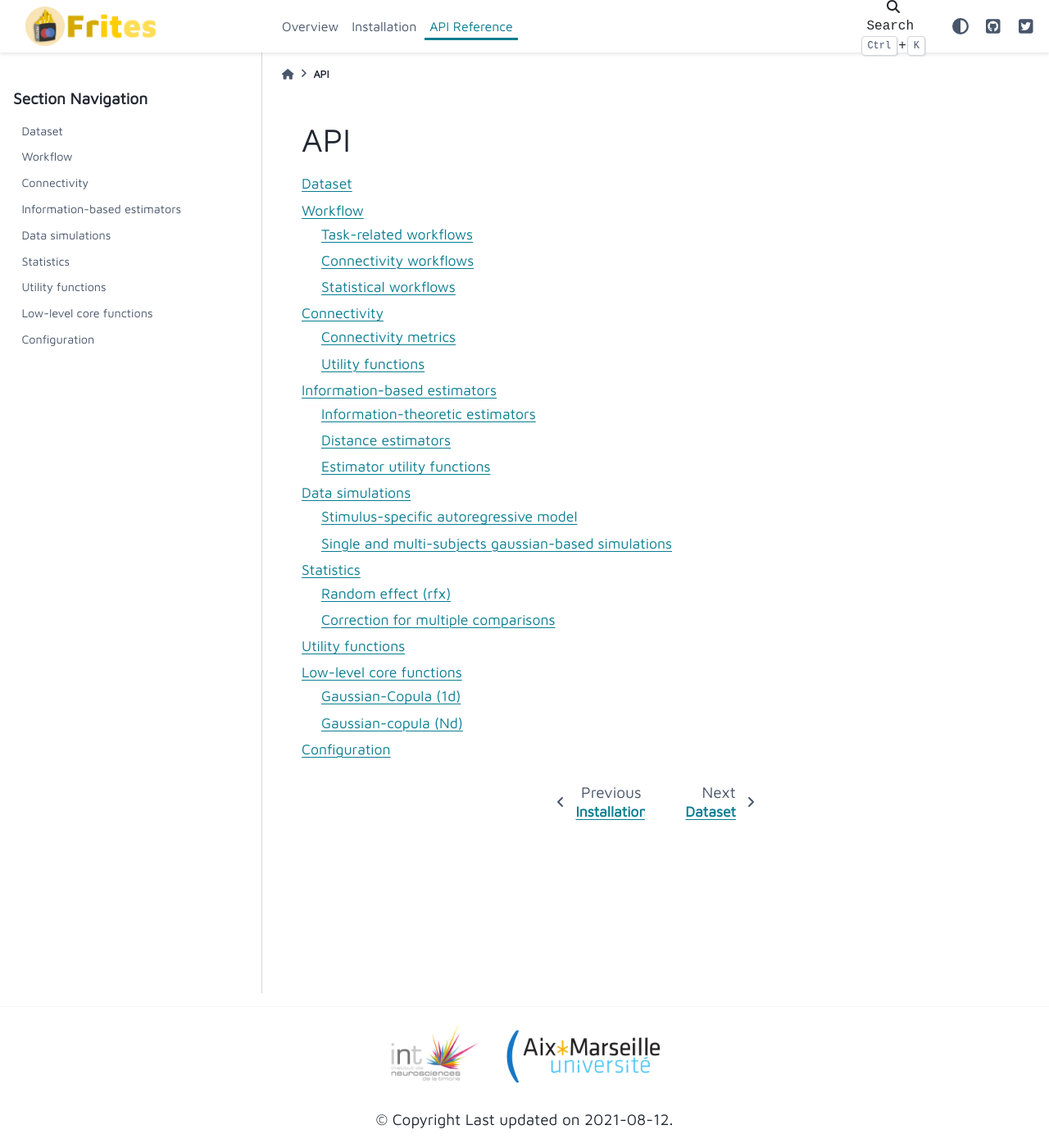
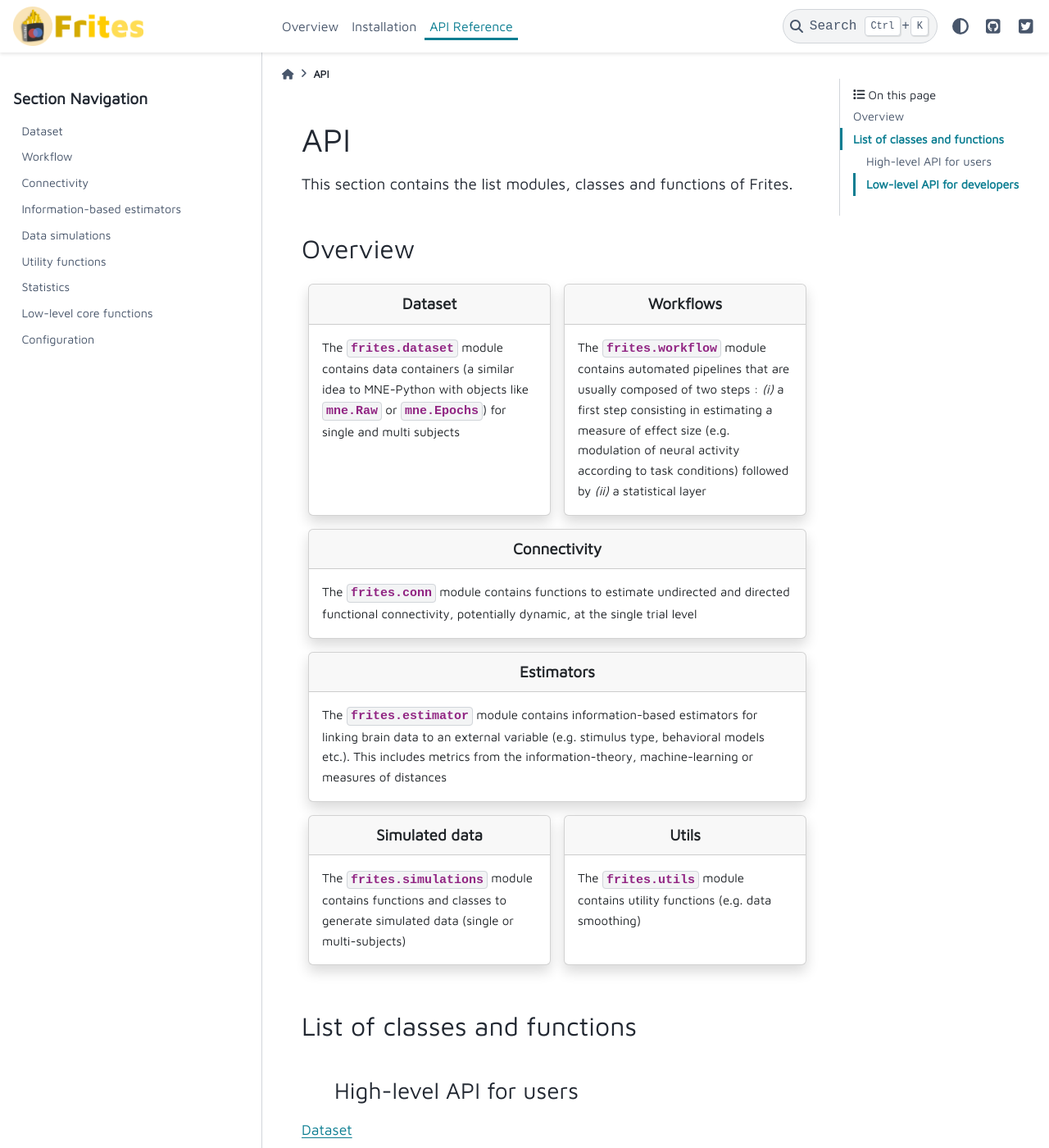
Before and after one commit to brainets/frites, a Sphinx documentation site: the page built from docs/source/api/index.rst, in a window 1280 px wide and 1400 px high. Shown: the whole window at 82% size. Built offline with Sphinx 7.4.7 and the PyData theme 0.15.4, drawn with Linux system fonts in a browser that asks for light colours; pages that are not in the unit, such as notebooks, are missing from menus; some of the changed text lies outside the part shown.

Commit message:
Doc improvements

```diff
--- a/docs/source/api/index.rst
+++ b/docs/source/api/index.rst
@@ -1,5 +1,76 @@
 API
 ===
+
+This section contains the list modules, classes and functions of Frites.
+
+Overview
+++++++++
+
+.. panels::
+    :container: container-lg pb-1
+    :header: text-center
+    :card: shadow
+
+    Dataset
+    ^^^^^^^
+
+    The :mod:`frites.dataset` module contains data containers (a similar idea
+    to MNE-Python with objects like :mod:`mne.Raw` or :mod:`mne.Epochs`) for
+    single and multi subjects
+
+    ---
+
+    Workflows
+    ^^^^^^^^^
+
+    The :mod:`frites.workflow` module contains automated pipelines that are
+    usually composed of two steps : `(i)` a first step consisting in estimating
+    a measure of effect size (e.g. modulation of neural activity according to
+    task conditions) followed by `(ii)` a statistical layer
+
+    ---
+    :column: col-lg-12 p-2
+
+    Connectivity
+    ^^^^^^^^^^^^
+
+    The :mod:`frites.conn` module contains functions to estimate undirected and
+    directed functional connectivity, potentially dynamic, at the single trial
+    level
+
+    ---
+    :column: col-lg-12 p-2
+
+    Estimators
+    ^^^^^^^^^^
+
+    The :mod:`frites.estimator` module contains information-based estimators
+    for linking brain data to an external variable (e.g. stimulus type,
+    behavioral models etc.). This includes metrics from the information-theory,
+    machine-learning or measures of distances
+
+    ---
+
+    Simulated data
+    ^^^^^^^^^^^^^^
+
+    The :mod:`frites.simulations` module contains functions and classes to
+    generate simulated data (single or multi-subjects)
+
+    ---
+
+    Utils
+    ^^^^^
+
+    The :mod:`frites.utils` module contains utility functions (e.g. data
+    smoothing)
+
+
+List of classes and functions
++++++++++++++++++++++++++++++
+
+High-level API for users
+^^^^^^^^^^^^^^^^^^^^^^^^
 
 .. toctree::
     :maxdepth: 2
@@ -9,7 +80,14 @@
     api_connectivity
     api_estimators
     api_simulations
+    api_utils
+
+Low-level API for developers
+^^^^^^^^^^^^^^^^^^^^^^^^^^^^
+
+.. toctree::
+    :maxdepth: 2
+
     api_statistics
-    api_utils
     api_core
     api_conf
--- a/docs/source/conf.py
+++ b/docs/source/conf.py
@@ -51,14 +51,15 @@
     'sphinx.ext.todo',
     'sphinx.ext.coverage',
     'sphinx.ext.mathjax',
-    'sphinx.ext.viewcode',
     'sphinx.ext.githubpages',
     'sphinx.ext.autosummary',
+    'sphinx.ext.linkcode',
+    "sphinx.ext.extlinks",
     'sphinx_gallery.gen_gallery',
     'sphinxcontrib.bibtex',
-    "sphinx.ext.extlinks",
     'sphinx_panels',
-    'numpydoc'
+    'numpydoc',
+    'sphinx_copybutton'
 ]
 
 # Add any paths that contain templates here, relative to this directory.
@@ -157,6 +158,9 @@
 numpydoc_attributes_as_param_list = True
 numpydoc_xref_param_type = True
 
+# don't includes panel bootstrap
+panels_add_bootstrap_css = False
+
 # Theme options are theme-specific and customize the look and feel of a theme
 # further.  For a list of options available for each theme, see the
 # documentation.
@@ -199,7 +203,9 @@
 # 32x32 pixels large.
 html_favicon = '_static/favicon.ico'
 
-html_show_sourcelink = False
+html_show_sourcelink = True
+html_copy_source = False
+html_show_sphinx = False
 
 # -- Options for LaTeX output ------------------------------------------------
 
@@ -303,3 +309,73 @@
 def setup(app):
     """Set up the Sphinx app."""
     app.connect('autodoc-process-docstring', append_attr_meth_examples)
+
+
+def linkcode_resolve(domain, info):
+    """Determine the URL corresponding to a Python object.
+    Parameters
+    ----------
+    domain : str
+        Only useful when 'py'.
+    info : dict
+        With keys "module" and "fullname".
+    Returns
+    -------
+    url : str
+        The code URL.
+    Notes
+    -----
+    This has been adapted to deal with our "verbose" decorator.
+    Adapted from SciPy (doc/source/conf.py).
+    """
+    import frites
+    import inspect
+    import sys
+    import os.path as op
+
+    if domain != 'py':
+        return None
+
+    modname = info['module']
+    fullname = info['fullname']
+
+    submod = sys.modules.get(modname)
+    if submod is None:
+        return None
+
+    obj = submod
+    for part in fullname.split('.'):
+        try:
+            obj = getattr(obj, part)
+        except Exception:
+            return None
+    # deal with our decorators properly
+    while hasattr(obj, '__wrapped__'):
+        obj = obj.__wrapped__
+
+    try:
+        fn = inspect.getsourcefile(obj)
+    except Exception:
+        fn = None
+    if not fn:
+        try:
+            fn = inspect.getsourcefile(sys.modules[obj.__module__])
+        except Exception:
+            fn = None
+    if not fn:
+        return None
+    fn = op.relpath(fn, start=op.dirname(frites.__file__))
+    fn = '/'.join(op.normpath(fn).split(os.sep))  # in case on Windows
+
+    try:
+        source, lineno = inspect.getsourcelines(obj)
+    except Exception:
+        lineno = None
+
+    if lineno:
+        linespec = "#L%d-L%d" % (lineno, lineno + len(source) - 1)
+    else:
+        linespec = ""
+
+    return "https://github.com/brainets/frites/tree/master/frites/%s%s" % (
+        fn, linespec)
--- a/setup.py
+++ b/setup.py
@@ -32,7 +32,7 @@
 doc_deps = [
     'sphinx!=4.1.0', 'sphinx-gallery', 'pydata-sphinx-theme>=0.6.3',
     'sphinxcontrib-bibtex==1.0.0', 'numpydoc', 'xlrd', 'openpyxl', 'seaborn',
-    'memory-profiler', 'sphinx-panels'
+    'memory-profiler', 'sphinx-panels', 'sphinx-copybutton'
 ]
 flake_deps = ['flake8', 'pep8-naming']
 
```
Also changed, not shown: 1 other file.
